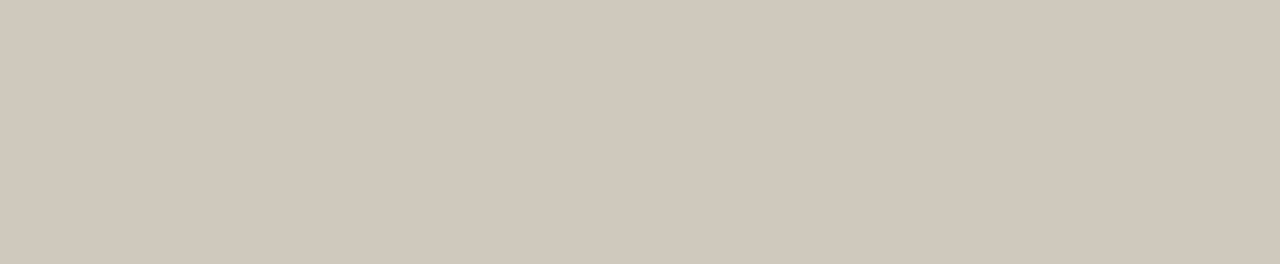
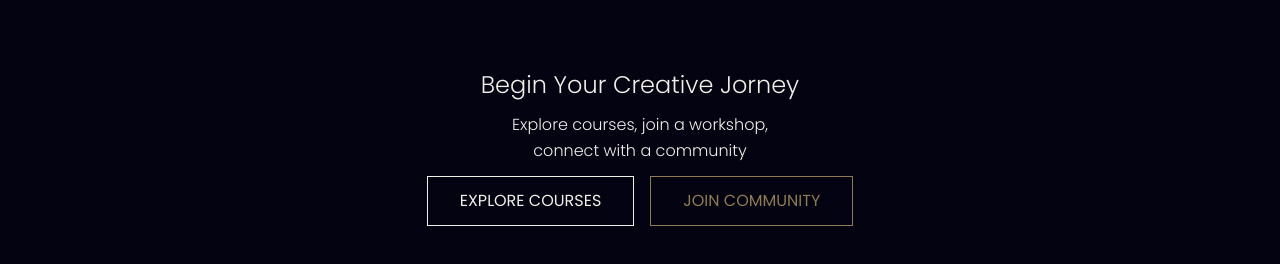
Before and after one commit to tatarynova/alkhatt-studio, a Next.js app: page / in a window 1280 px wide. Shown: the part 3074-3338 px from the top of the page. Before the commit the page ends 3048 px from the top, so only its background shows below. Built offline with nearby package versions, Linux system fonts and the light colour scheme.

Commit message:
Create initial CTA Section

```diff
--- /dev/null
+++ b/app/components/home/CTASection.tsx
@@ -0,0 +1,19 @@
+import Button from "../ui/Button";
+
+export default function CTASection() {
+    return (
+        <section className="py-12 px-6 md:py-24 md:px-16 bg-primary-dark">
+            <div className="text-primary-light text-center mb-3">
+                <h3 className="text-2xl font-light leading-tight mb-3">Begin Your Creative Jorney</h3>
+                <div className="leading-relaxed font-light">
+                    <p>Explore courses, join a workshop,</p>
+                    <p>connect with a community</p>
+                </div>
+            </div>
+            <div className="flex flex-col sm:flex-row gap-4 justify-center">
+                <Button variant="primary" href="/learn">Explore Courses</Button>
+                <Button variant="secondary" href="/community">Join Community</Button>
+            </div>
+        </section>
+    );
+}
--- a/app/page.tsx
+++ b/app/page.tsx
@@ -2,6 +2,7 @@ import Hero from './components/home/Hero';
 import StudioSection from './components/home/StudioSection';
 import Offerings from './components/home/WhatWeOffer';
 import Courses from './components/home/CoursesSection';
+import CTASection from './components/home/CTASection';
 
 export default function Home() {
 
@@ -11,6 +12,7 @@ export default function Home() {
       <StudioSection />
       <Offerings />
       <Courses />
+      <CTASection />
     </main>
   );
 }
```
